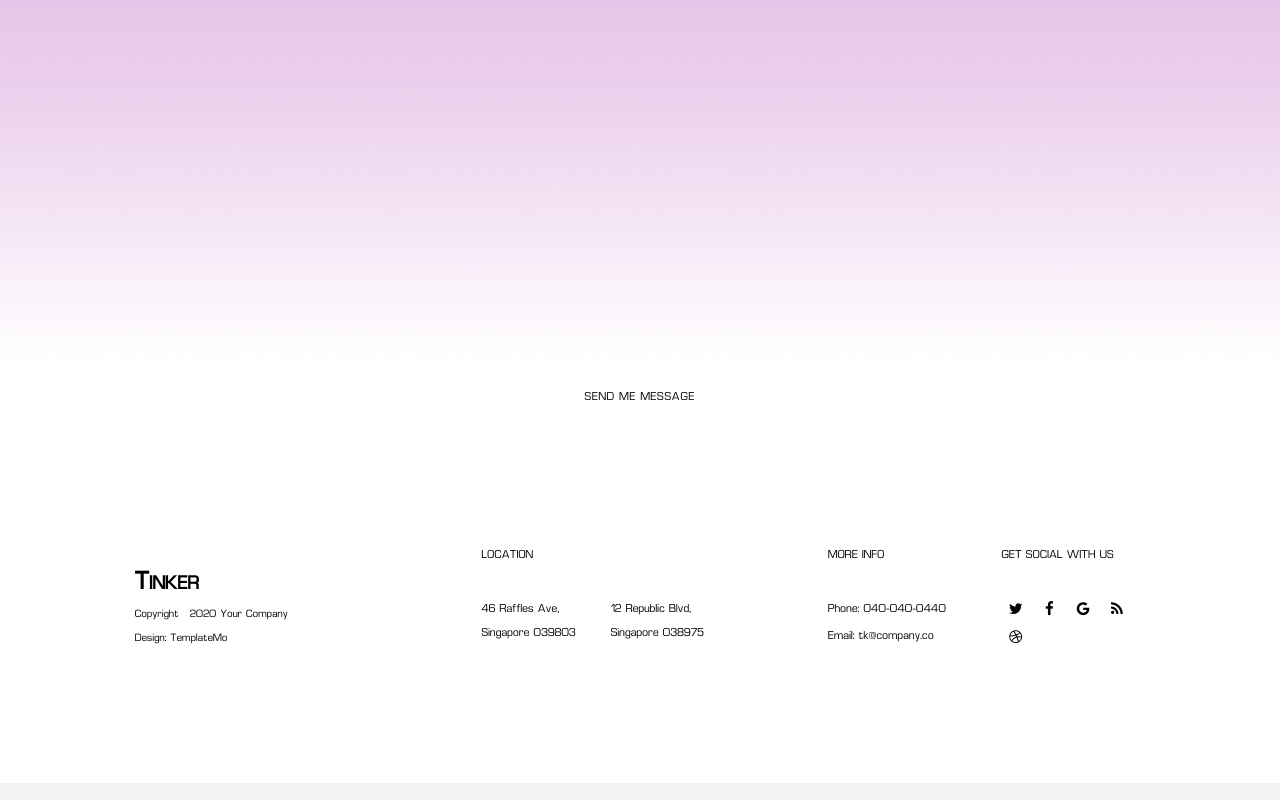
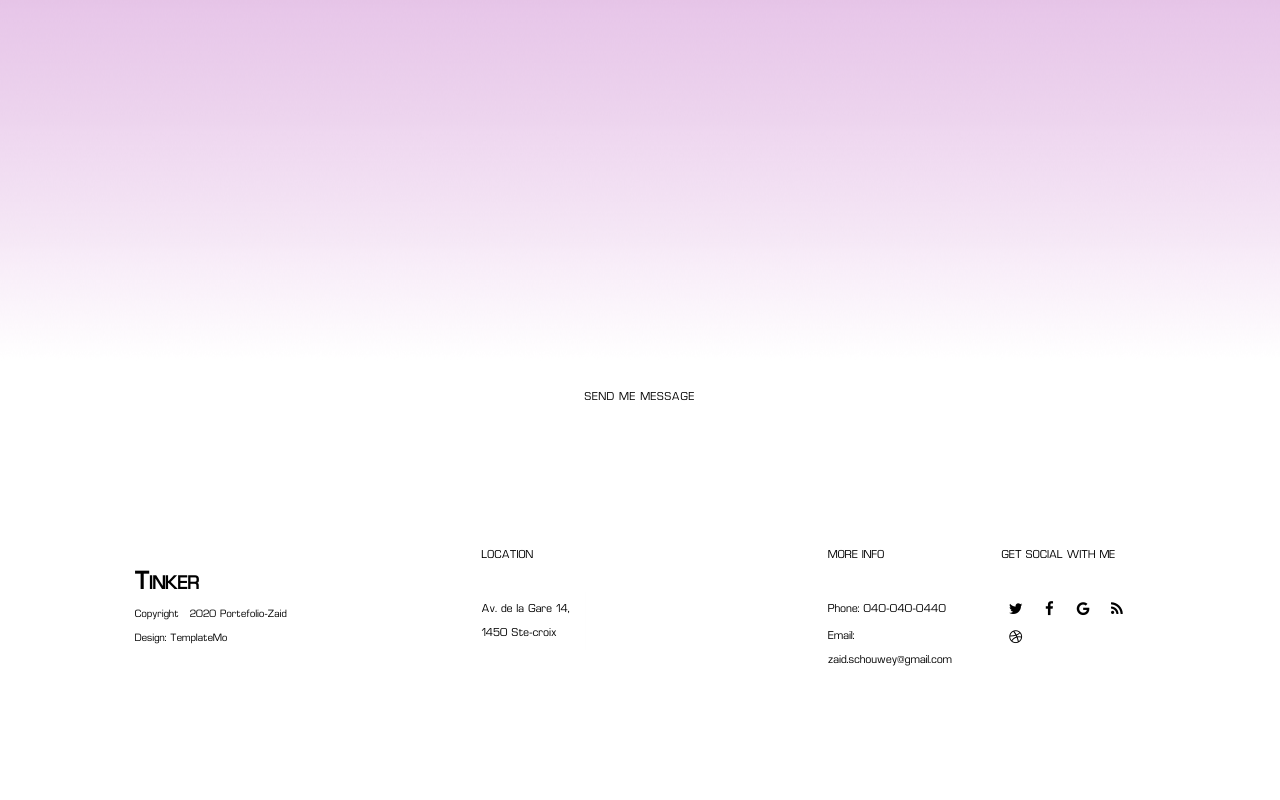
Before and after one commit to zaidschouwey98/Portfolio, a plain HTML site: page index.html in a window 1280 px wide. Shown: the part 5371-6171 px from the top of the page. Drawn offline with nearby package versions, Linux system fonts and the light colour scheme; files whose address does not match are found by name.

Commit message:
Change footer

```diff
--- a/index.html
+++ b/index.html
@@ -471,7 +471,7 @@ https://templatemo.com/tm-506-tinker
                 <div class="col-md-4 col-sm-12">
                     <div class="logo">
                         <a class="logo-ft scroll-top" href="#"><em>T</em>inker</a>
-                        <p>Copyright &copy; 2020 Your Company
+                        <p>Copyright &copy; 2020 Portefolio-Zaid
                             <br>Design: TemplateMo
                         </p>
                     </div>
@@ -480,8 +480,8 @@ https://templatemo.com/tm-506-tinker
                     <div class="location">
                         <h4>Location</h4>
                         <ul>
-                            <li>46 Raffles Ave, <br>Singapore 039803</li>
-                            <li>12 Republic Blvd, <br>Singapore 038975</li>
+                            <li>Av. de la Gare 14, <br>1450 Ste-croix</li>
+
                         </ul>
                     </div>
                 </div>
@@ -490,13 +490,13 @@ https://templatemo.com/tm-506-tinker
                         <h4>More Info</h4>
                         <ul>
                             <li><em>Phone</em>: 040-040-0440</li>
-                            <li><em>Email</em>: tk@company.co</li>
+                            <li><em>Email</em>: zaid.schouwey@gmail.com</li>
                         </ul>
                     </div>
                 </div>
                 <div class="col-md-2 col-sm-12">
                     <div class="connect-us">
-                        <h4>Get Social with us</h4>
+                        <h4>Get Social with me</h4>
                         <ul>
                             <li><a href="#"><i class="fa fa-twitter"></i></a></li>
                             <li><a href="#"><i class="fa fa-facebook"></i></a></li>
```
